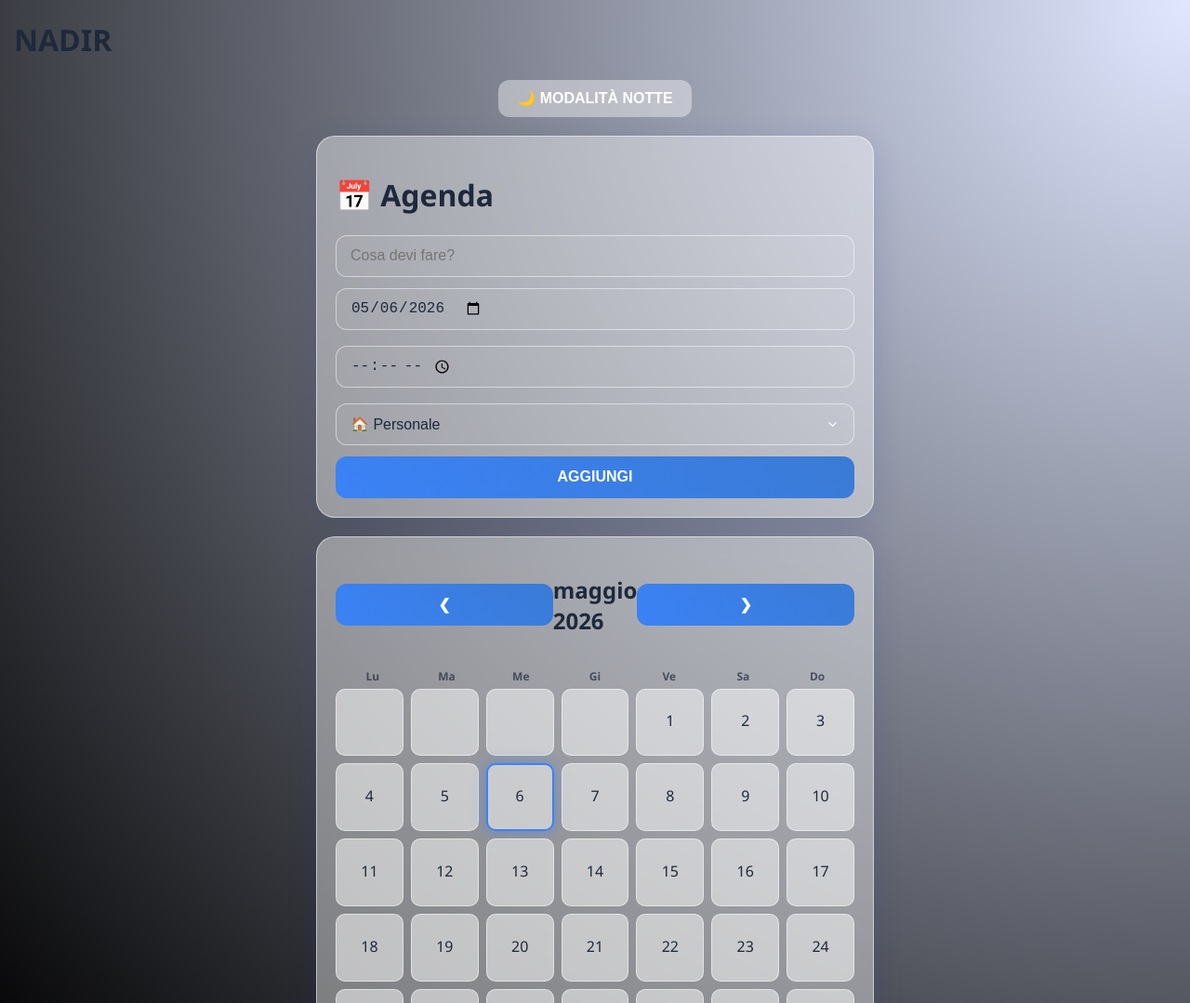
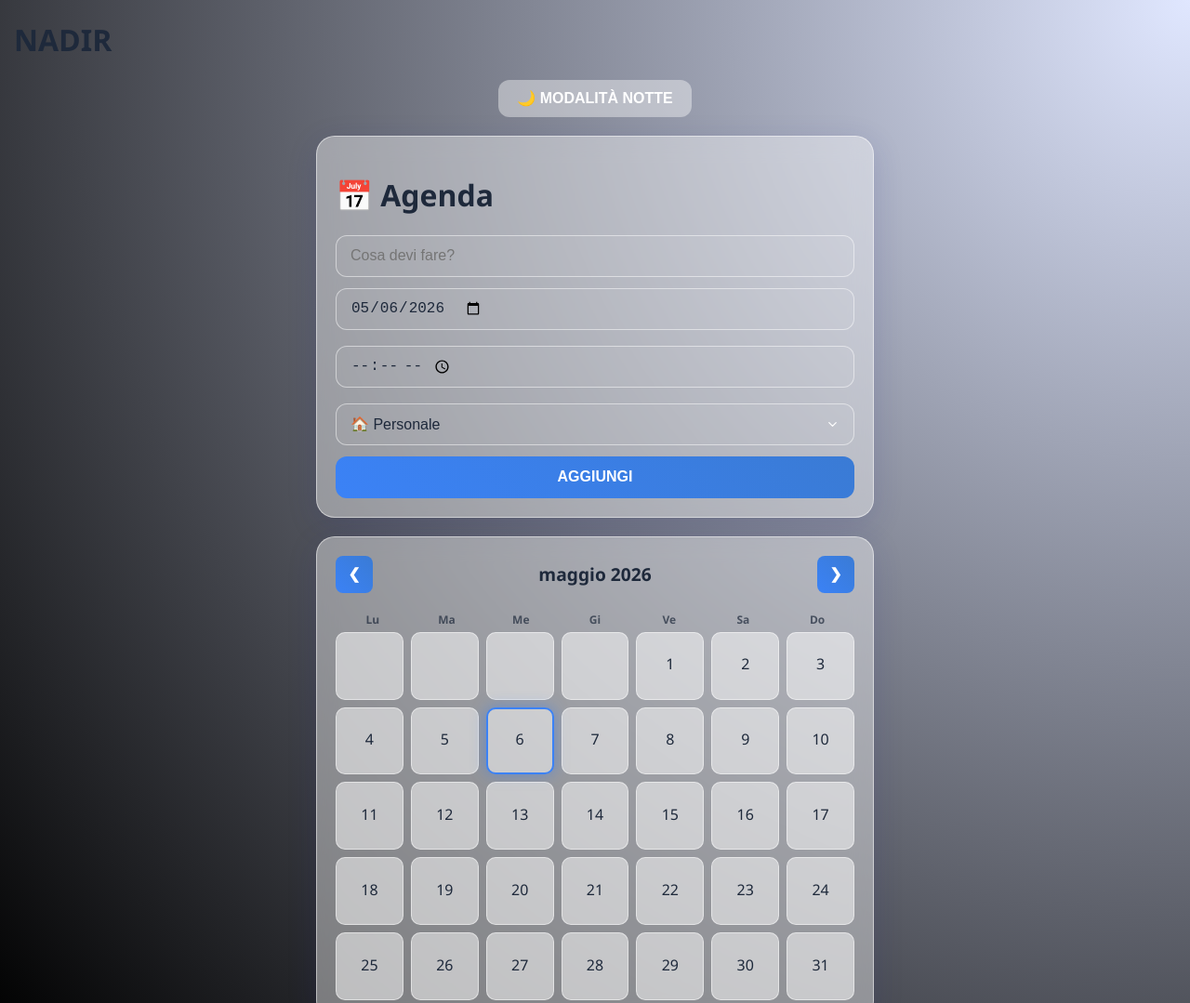
Before and after one commit to Roberto96Dev/Nadir-app, a plain HTML site: page index.html in a window 1280 px wide. Shown: the top 1079 px of the page at 93% size. Drawn offline with Linux system fonts and the light colour scheme.

Commit message:
Update style.css

```diff
--- a/style.css
+++ b/style.css
@@ -1,4 +1,4 @@
-/* --- 1. VARIABILI E DESIGN SYSTEM --- */
+/* ---  VARIABILI E DESIGN SYSTEM --- */
 :root {
     --bg-body: #e0e7ff;
     --bg-container: rgba(255, 255, 255, 0.4);
@@ -21,14 +21,14 @@ body.dark-mode {
     --shadow: 0 8px 32px rgba(0, 0, 0, 0.8);
 }
 
-/* --- 2. RESET E FIX IPHONE --- */
+/* ---  RESET E FIX IPHONE --- */
 * { box-sizing: border-box; }
 
 html, body {
     margin: 0;
     padding: 0;
     width: 100%;
-    overflow-x: hidden; /* Evita scivolamenti laterali */
+    overflow-x: hidden;
 }
 
 body {
@@ -41,13 +41,13 @@ body {
     padding: env(safe-area-inset-top) 15px env(safe-area-inset-bottom) 15px;
 }
 
-/* --- 3. LAYOUT --- */
+/* ---  LAYOUT --- */
 .main-wrapper {
     display: flex;
-    flex-direction: column; /* Stack verticale obbligatorio su mobile */
+    flex-direction: column;
     gap: 20px;
     width: 100%;
-    max-width: 600px; /* Larghezza ideale per mobile/tablet */
+    max-width: 600px;
     margin: 20px auto;
 }
 
@@ -66,7 +66,31 @@ body {
     display: flex;
     justify-content: space-between;
     align-items: center;
-    margin-bottom: 15px;
+    margin-bottom: 20px;
+    width: 100%;
+}
+
+.calendar-header h2 {
+    font-size: 1.2rem;
+    margin: 0;
+    flex-grow: 1;
+    text-align: center;
+}
+
+.calendar-header button {
+    width: 40px !important;
+    height: 40px !important;
+    min-width: 40px !important;
+    border-radius: 8px !important;
+    display: flex;
+    align-items: center;
+    justify-content: center;
+    background: linear-gradient(45deg, var(--neon-blue), #3a7bd5);
+    border: none;
+    color: white;
+    cursor: pointer;
+    font-size: 18px;
+    padding: 0 !important;
 }
 
 .calendar-grid {
@@ -102,7 +126,7 @@ body {
     opacity: 0.7;
 }
 
-/* --- 5. INPUT E BOTTONI (IPHONE READY) --- */
+/* ---  INPUT E BOTTONI (IPHONE READY) --- */
 .input-section {
     display: flex;
     flex-direction: column;
@@ -111,7 +135,7 @@ body {
 
 input, select, button {
     width: 100%;
-    height: 45px; /* Altezza fissa per tutti */
+    height: 45px;
     font-size: 16px !important;
     border-radius: 12px;
     border: 1px solid var(--glass-border);
@@ -165,7 +189,7 @@ button {
     padding: 0 20px;
 }
 
-/* --- 6. MODAL --- */
+/* ---  MODAL --- */
 .modal {
     display: none;
     position: fixed;
@@ -193,7 +217,7 @@ button {
     cursor: pointer;
 }
 
-/* --- 7. DOTS E CATEGORIE --- */
+/* ---  DOTS E CATEGORIE --- */
 .dots-container { display: flex; gap: 3px; margin-top: 4px; }
 .task-dot { width: 6px; height: 6px; border-radius: 50%; }
 
```
